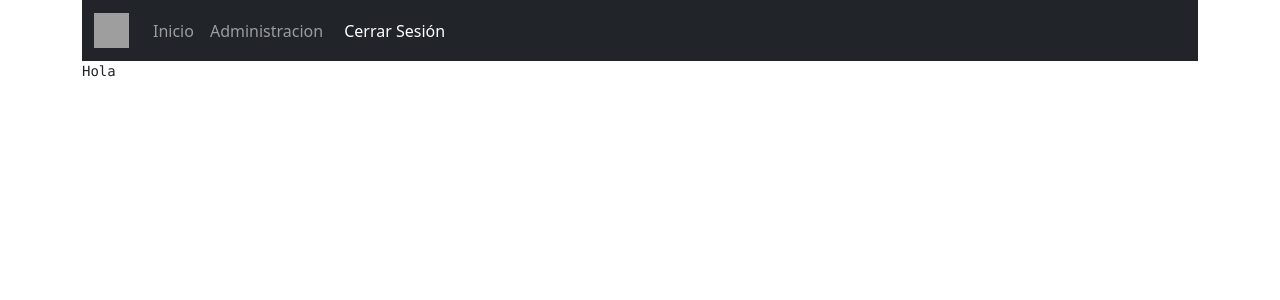
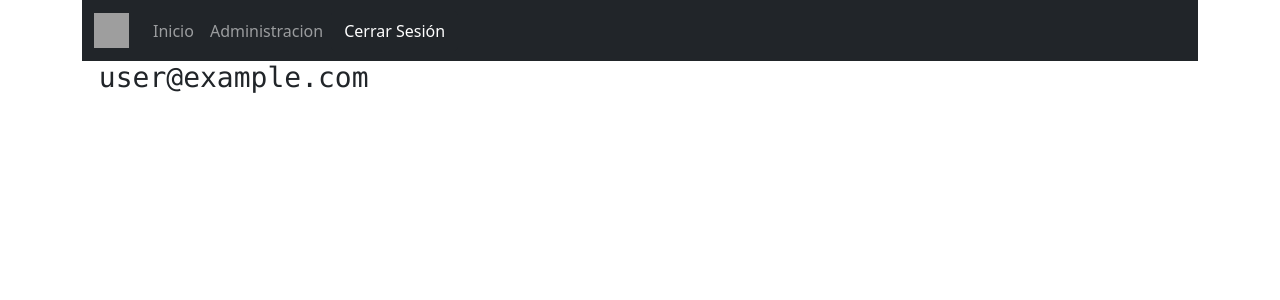
Before and after one commit to lpablos/auth-react-firebase, a React (Create React App) app: page /admin in a window 1280 px wide. Shown: the top 300 px of the page. Built offline with nearby package versions, Linux system fonts and the light colour scheme; no server answers; sample sign-in values are in the browser's storage; grey boxes are pictures that could not be loaded.

Commit message:
Login with firebase

```diff
--- a/src/components/Admin.jsx
+++ b/src/components/Admin.jsx
@@ -19,7 +19,9 @@ const Admin = (props) => {
     return (
         <div>
             <pre>
-                Hola
+                {
+                    user && (<h3> {user.email}</h3>)
+                }
             </pre>
         </div>
     )
```
